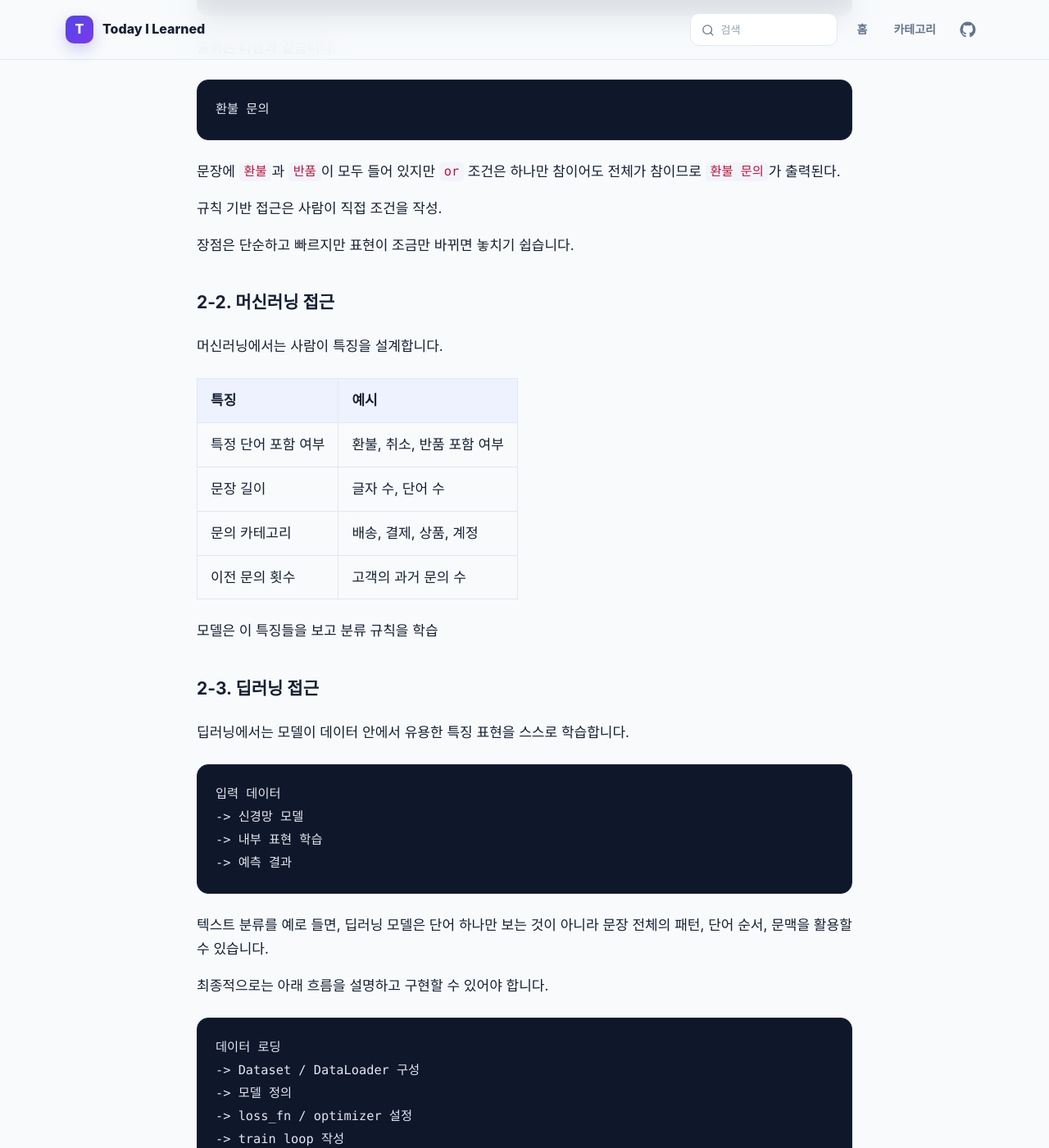
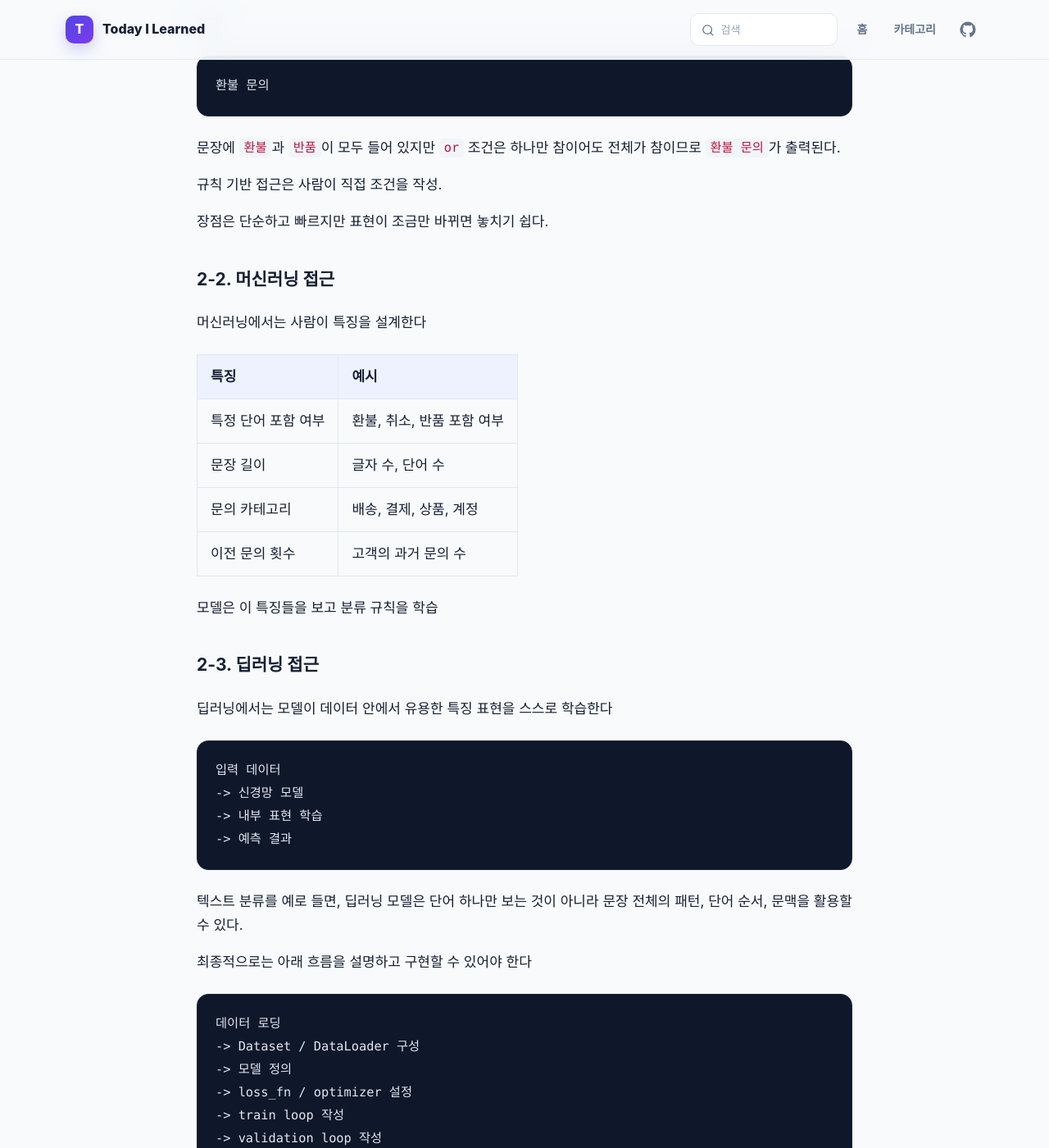
Before and after one commit to yshzjq/TIL, a Jekyll site: the page built from deep-learning/1-0강 오프닝 - 딥러닝 기초 학습 로드맵.md, in a window 1280 px wide and 1400 px high, scrolled down 2785 px. Shown: the whole window at 82% size. Built offline with Jekyll 4.4.1, drawn with Linux system fonts in a browser that asks for light colours; some of the changed text lies outside the part shown.

Commit message:
글 수정: 1-0강 오프닝 - 딥러닝 기초 학습 로드맵

````diff
--- a/deep-learning/1-0강 오프닝 - 딥러닝 기초 학습 로드맵.md
+++ b/deep-learning/1-0강 오프닝 - 딥러닝 기초 학습 로드맵.md
@@ -7,10 +7,9 @@
 
 # 1. 이번에 배울것
 
+데이터를 준비하고, 모델을 만들고, 학습시키고, 검증하고, 저장하고, 다시 추론하는 전체 흐름을 직접 이해하는 것아 중요
 
-데이터를 준비하고, 모델을 만들고, 학습시키고, 검증하고, 저장하고, 다시 추론하는 전체 흐름을 직접 이해하는 것아 중요하다
-
-딥러닝 학습은 보통 아래 흐름으로 진행됩니다.
+딥러닝 학습은 보통 아래 흐름으로 진행된다
 
 ```plain
 문제 정의
@@ -26,9 +25,9 @@
 -> 추론
 ```
 
-딥러닝 코드는 길어 보이지만, 대부분은 같은 구조를 반복합니다.
+딥러닝 코드는 길어 보이지만, 대부분은 같은 구조를 반복한다
 
-앞으로의 핵심은 코드를 외우는 것이 아니라 **데이터 -> 모델 -> 손실 -> 최적화 -> 평가** 흐름을 읽는 힘을 기른다.
+**데이터 -> 모델 -> 손실 -> 최적화 -> 평가** 흐름을 파악하는게 중요
 
 ***
 
@@ -53,9 +52,9 @@
 모델 저장, 실험 기록, 재현성은 왜 중요할까요?
 ```
 
-💬 **튜터 한마디**
+LLM을 다룰 때도 “모델이 답을 생성한다”는 결과만 보면 디버깅이 어렵다. <br>
 
-LLM을 다룰 때도 “모델이 답을 생성한다”는 결과만 보면 디버깅이 어렵습니다. 반대로 딥러닝 학습 흐름을 알고 있으면 Fine-tuning, 평가, 서빙 파이프라인을 훨씬 빠르게 이해할 수 있다.
+반대로 딥러닝 학습 흐름을 알고 있으면 Fine-tuning, 평가, 서빙 파이프라인을 훨씬 빠르게 이해할 수 있다.
 
 ### 2-1. 규칙 기반 접근
 
@@ -70,7 +69,7 @@
 print(label)
 ```
 
-출력은 다음과 같습니다.
+출력.
 
 ```plain
 환불 문의
@@ -80,11 +79,11 @@
 
 규칙 기반 접근은 사람이 직접 조건을 작성.
 
-장점은 단순하고 빠르지만 표현이 조금만 바뀌면 놓치기 쉽습니다.
+장점은 단순하고 빠르지만 표현이 조금만 바뀌면 놓치기 쉽다.
 
 ### 2-2. 머신러닝 접근
 
-머신러닝에서는 사람이 특징을 설계합니다.
+머신러닝에서는 사람이 특징을 설계한다
 
 | 특징 | 예시 |
 | --- | --- |
@@ -97,7 +96,7 @@
 
 ### 2-3. 딥러닝 접근
 
-딥러닝에서는 모델이 데이터 안에서 유용한 특징 표현을 스스로 학습합니다.
+딥러닝에서는 모델이 데이터 안에서 유용한 특징 표현을 스스로 학습한다
 
 ```plain
 입력 데이터
@@ -106,9 +105,9 @@
 -> 예측 결과
 ```
 
-텍스트 분류를 예로 들면, 딥러닝 모델은 단어 하나만 보는 것이 아니라 문장 전체의 패턴, 단어 순서, 문맥을 활용할 수 있습니다.
+텍스트 분류를 예로 들면, 딥러닝 모델은 단어 하나만 보는 것이 아니라 문장 전체의 패턴, 단어 순서, 문맥을 활용할 수 있다.
 
-최종적으로는 아래 흐름을 설명하고 구현할 수 있어야 합니다.
+최종적으로는 아래 흐름을 설명하고 구현할 수 있어야 한다
 
 ```plain
 데이터 로딩
````
